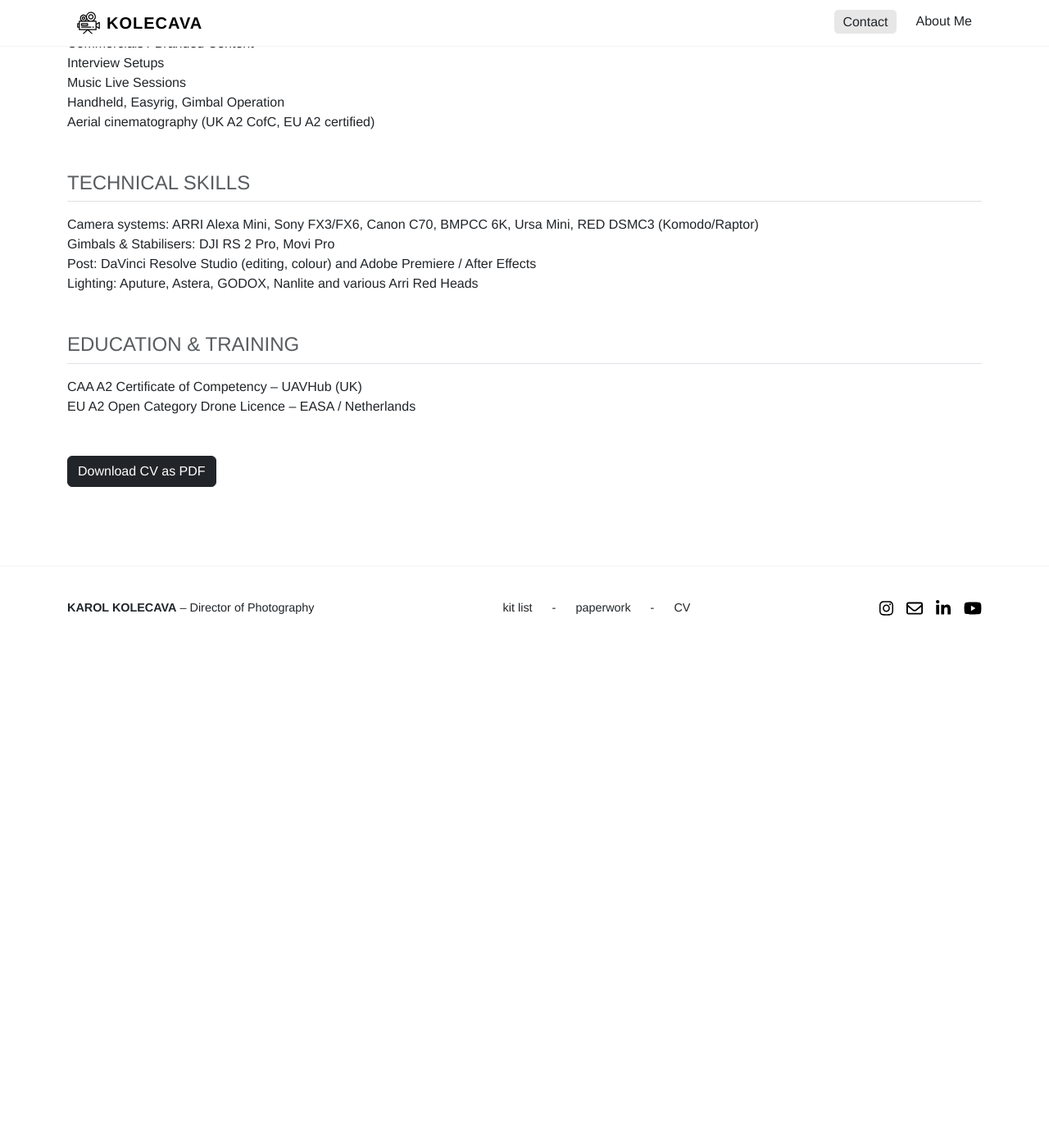
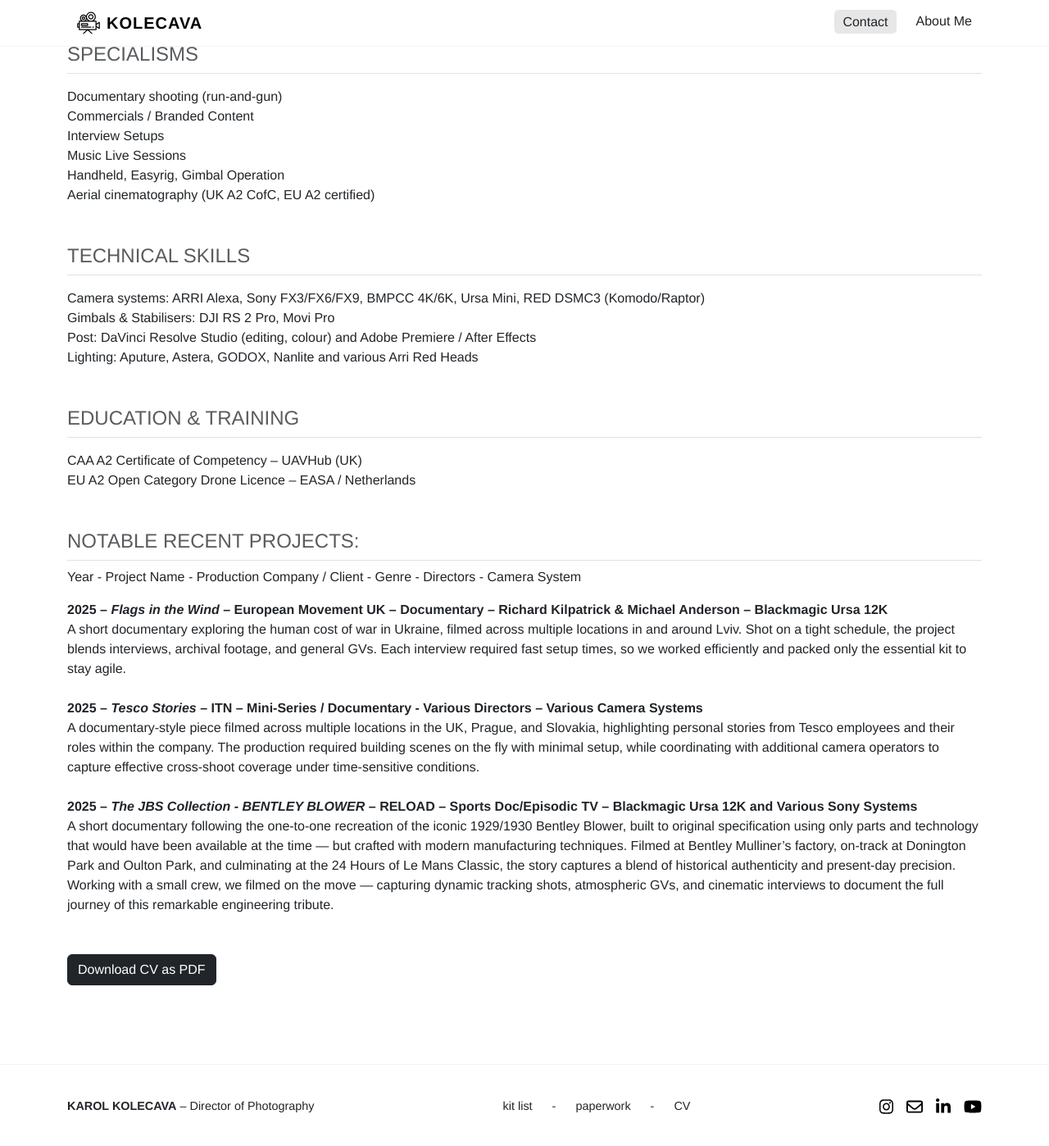
Before and after one commit to kkolecava/kolecava.com, a Jekyll site: the page built from pages/cv.md, in a window 1280 px wide and 1400 px high, scrolled down 891 px. Shown: the whole window at 82% size. Built offline with Jekyll 4.4.1, drawn with Linux system fonts in a browser that asks for light colours; nearby versions of some CDN libraries; before the commit the page ends 1684 px from its top, so only the background shows below that; some of the changed text lies outside the part shown.

Commit message:
cv update

```diff
--- a/pages/cv.md
+++ b/pages/cv.md
@@ -4,15 +4,16 @@
 permalink: /cv/
 ---
 
-<div class="container mt-5 pt-5">
+  <div class="container mt-5 pt-5">
   <h2 class="mb-4">Curriculum Vitae</h2>
 
   <div class="mb-5">
-  <a href="{{ site.baseurl }}/assets/docs/cv.pdf" class="btn btn-dark" target="_blank" download>
+  <a href="/assets/docs/kolecava_dop_cv.pdf" class="btn btn-dark" target="_blank" download="">
     Download CV as PDF
   </a>
 </div>
 
+<h3>Karol Kolecava</h3>
 
   <div class="mb-5">
     <h4 class="text-uppercase text-muted border-bottom pb-2">Summary</h4>
@@ -31,6 +32,8 @@
       <li>British Superbike Championship</li>
       <li>COSM Immersive Expriences</li>
       <li>L'occitane</li>
+      <li>European Movement UK</li>
+      <li>Alzheimer's Society</li>
     </ul>
   </div>
 
@@ -59,15 +62,15 @@
   <div class="mb-5">
     <h4 class="text-uppercase text-muted border-bottom pb-2">Technical Skills</h4>
     <ul class="list-unstyled mt-3">
-      <li>Camera systems: ARRI Alexa Mini, Sony FX3/FX6, Canon C70, BMPCC 6K, Ursa Mini, RED DSMC3 (Komodo/Raptor)</li>
-      <li>Gimbals & Stabilisers: DJI RS 2 Pro, Movi Pro</li>
+      <li>Camera systems: ARRI Alexa, Sony FX3/FX6/FX9, BMPCC 4K/6K, Ursa Mini, RED DSMC3 (Komodo/Raptor)</li>
+      <li>Gimbals &amp; Stabilisers: DJI RS 2 Pro, Movi Pro</li>
       <li>Post: DaVinci Resolve Studio (editing, colour) and Adobe Premiere / After Effects</li>
       <li>Lighting: Aputure, Astera, GODOX, Nanlite and various Arri Red Heads</li>
     </ul>
   </div>
 
   <div class="mb-5">
-    <h4 class="text-uppercase text-muted border-bottom pb-2">Education & Training</h4>
+    <h4 class="text-uppercase text-muted border-bottom pb-2">Education &amp; Training</h4>
     <ul class="list-unstyled mt-3">
       <li>CAA A2 Certificate of Competency – UAVHub (UK)</li>
       <li>EU A2 Open Category Drone Licence – EASA / Netherlands</li>
@@ -75,7 +78,32 @@
   </div>
 
   <div class="mb-5">
-  <a href="{{ site.baseurl }}/assets/docs/cv.pdf" class="btn btn-dark" target="_blank" download>
+  <h4 class="text-uppercase text-muted border-bottom pb-2">Notable Recent Projects:</h4>
+  <span>Year - Project Name - Production Company / Client - Genre - Directors - Camera System</span>
+  <div class="mt-3">
+    <div class="mb-4">
+      <strong><span>2025</span> – <em>Flags in the Wind</em> – European Movement UK – Documentary – Richard Kilpatrick & Michael Anderson – Blackmagic Ursa 12K</strong>
+      <p class="mb-0">
+A short documentary exploring the human cost of war in Ukraine, filmed across multiple locations in and around Lviv. Shot on a tight schedule, the project blends interviews, archival footage, and general GVs. Each interview required fast setup times, so we worked efficiently and packed only the essential kit to stay agile.      </p>
+    </div>
+    <div class="mb-4">
+      <strong><span>2025</span> – <em>Tesco Stories</em> – ITN – Mini-Series / Documentary - Various Directors – Various Camera Systems</strong>
+      <p class="mb-0">
+A documentary-style piece filmed across multiple locations in the UK, Prague, and Slovakia, highlighting personal stories from Tesco employees and their roles within the company. The production required building scenes on the fly with minimal setup, while coordinating with additional camera operators to capture effective cross-shoot coverage under time-sensitive conditions.      </p>
+    </div>
+    <div class="mb-4">
+      <strong><span>2025</span> – <em>The JBS Collection - BENTLEY BLOWER</em> – RELOAD – Sports Doc/Episodic TV – Blackmagic Ursa 12K and Various Sony Systems</strong>
+      <p class="mb-0">
+A short documentary following the one-to-one recreation of the iconic 1929/1930 Bentley Blower, built to original specification using only parts and technology that would have been available at the time — but crafted with modern manufacturing techniques. Filmed at Bentley Mulliner’s factory, on-track at Donington Park and Oulton Park, and culminating at the 24 Hours of Le Mans Classic, the story captures a blend of historical authenticity and present-day precision. Working with a small crew, we filmed on the move — capturing dynamic tracking shots, atmospheric GVs, and cinematic interviews to document the full journey of this remarkable engineering tribute.
+      </p>
+    </div>
+    <!-- Add more project entries here -->
+  </div>
+</div>
+
+
+  <div class="mb-5">
+  <a href="/assets/docs/kolecava_dop_cv.pdf" class="btn btn-dark" target="_blank" download="">
     Download CV as PDF
   </a>
 </div>
```
Also changed, not shown: other parts of pages/cv.md (+2 -2 lines), 2 other files.
